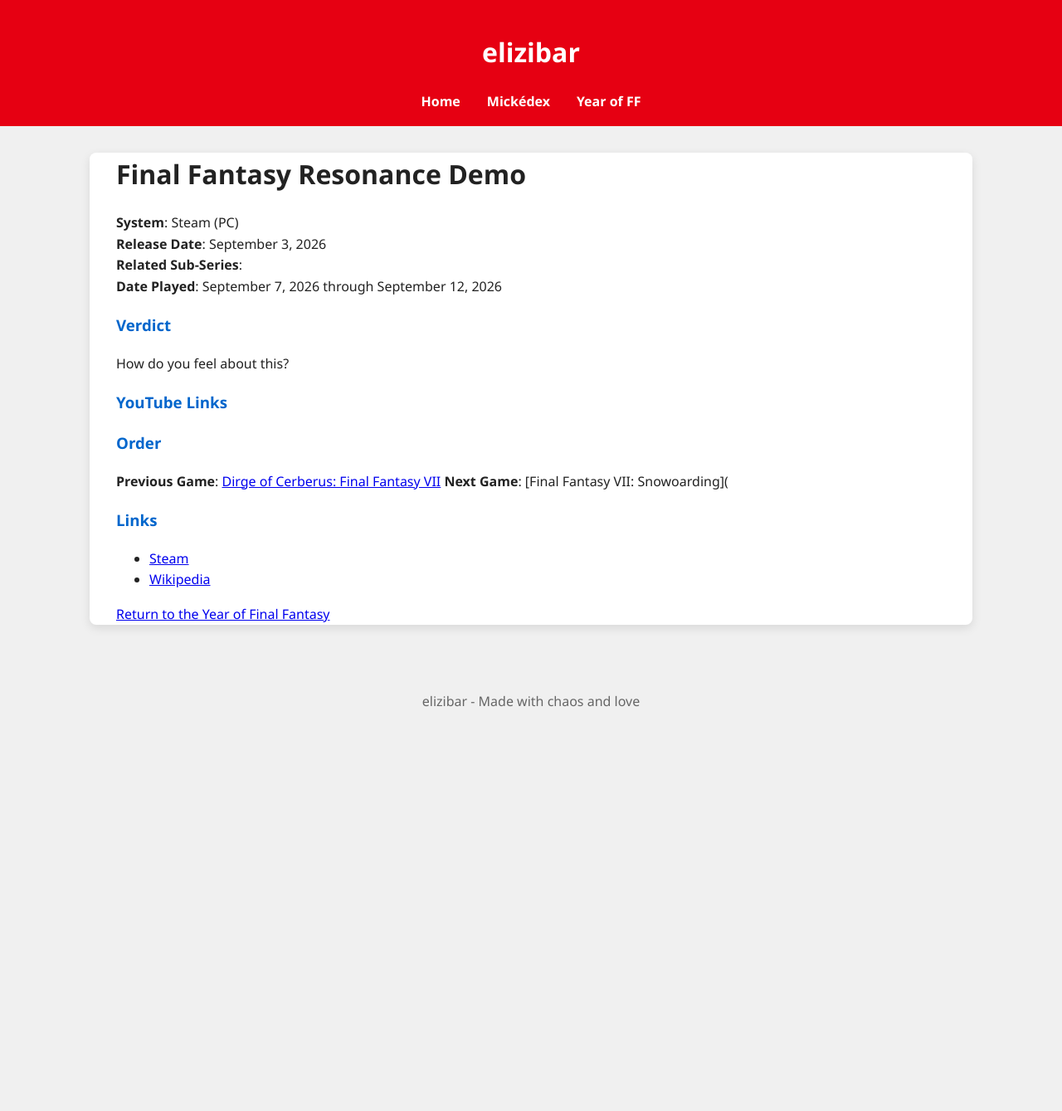
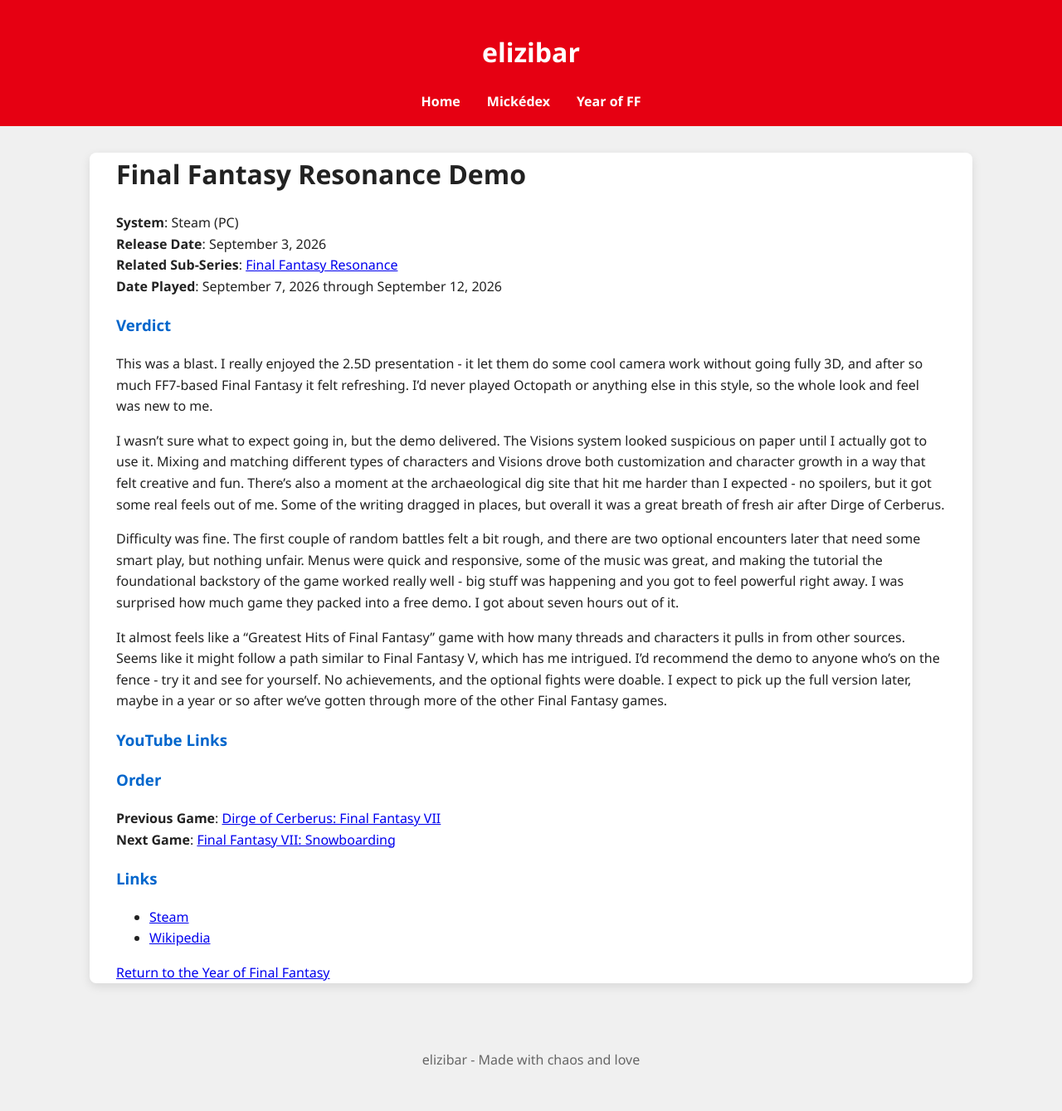
Before and after one commit to elizibar/elizibar.github.io, a Jekyll site: the page built from yearoffinalfantasy/FFR/ffrdemo.md, in a window 1280 px wide. Shown: the whole page at 83% size. Built offline with Jekyll 4.4.1, drawn with Linux system fonts in a browser that asks for light colours; before the commit the page ends 907 px from its top, so only the background shows below that.

Commit message:
Update ffrdemo.md

```diff
--- a/yearoffinalfantasy/FFR/ffrdemo.md
+++ b/yearoffinalfantasy/FFR/ffrdemo.md
@@ -8,18 +8,24 @@
 
 **System**: Steam (PC)
 **Release Date**: September 3, 2026
-**Related Sub-Series**:
+**Related Sub-Series**: [Final Fantasy Resonance](/yearoffinalfantasy/ffrseries/)
 **Date Played**: September 7, 2026 through September 12, 2026
 
 ### Verdict
 
-How do you feel about this?
+This was a blast. I really enjoyed the 2.5D presentation - it let them do some cool camera work without going fully 3D, and after so much FF7-based Final Fantasy it felt refreshing. I'd never played Octopath or anything else in this style, so the whole look and feel was new to me.
+
+I wasn't sure what to expect going in, but the demo delivered. The Visions system looked suspicious on paper until I actually got to use it. Mixing and matching different types of characters and Visions drove both customization and character growth in a way that felt creative and fun. There's also a moment at the archaeological dig site that hit me harder than I expected - no spoilers, but it got some real feels out of me. Some of the writing dragged in places, but overall it was a great breath of fresh air after Dirge of Cerberus.
+
+Difficulty was fine. The first couple of random battles felt a bit rough, and there are two optional encounters later that need some smart play, but nothing unfair. Menus were quick and responsive, some of the music was great, and making the tutorial the foundational backstory of the game worked really well - big stuff was happening and you got to feel powerful right away. I was surprised how much game they packed into a free demo. I got about seven hours out of it.
+
+It almost feels like a "Greatest Hits of Final Fantasy" game with how many threads and characters it pulls in from other sources. Seems like it might follow a path similar to Final Fantasy V, which has me intrigued. I'd recommend the demo to anyone who's on the fence - try it and see for yourself. No achievements, and the optional fights were doable. I expect to pick up the full version later, maybe in a year or so after we've gotten through more of the other Final Fantasy games.
 
 ### YouTube Links
 
 ### Order
 **Previous Game**: [Dirge of Cerberus: Final Fantasy VII](/yearoffinalfantasy/ff7doc/)
-**Next Game**: [Final Fantasy VII: Snowoarding](
+**Next Game**: [Final Fantasy VII: Snowboarding](/yearoffinalfantasy/ff7sb/)
 
 ### Links
 
```
